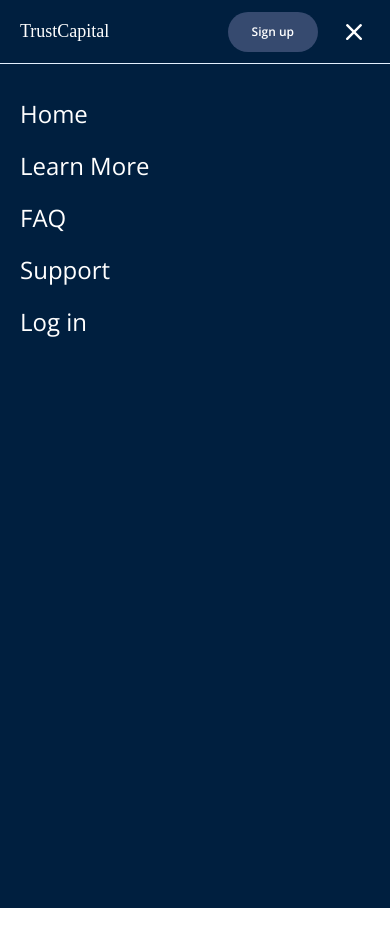
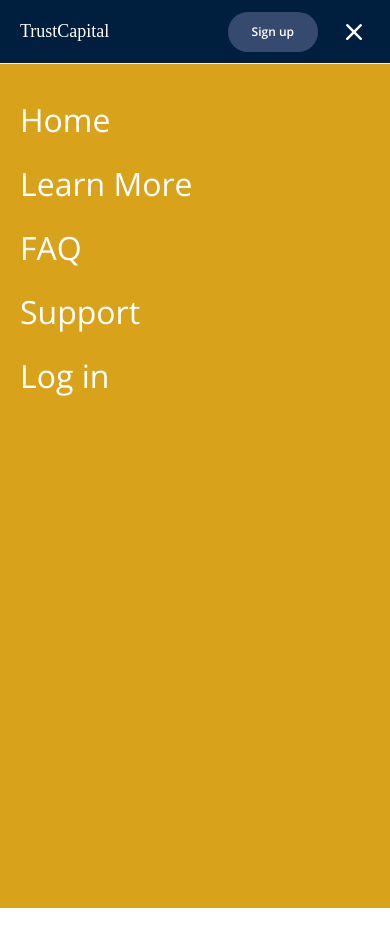
Before and after one commit to Joshardals/Trust-Capital, a Next.js app: page / in a window 390 px wide. Both pictures are taken after a click on the element 354 px from the left and 31 px from the top of the page. Shown: the top 946 px of the page. Built offline with nearby package versions, Linux system fonts and the light colour scheme; a web font is replaced by a local one.

Commit message:
initial commit

```diff
--- a/app/globals.css
+++ b/app/globals.css
@@ -8,7 +8,7 @@
   }
   /* Styles for the mobile Navigation Link */
   .sidebar-links {
-    @apply font-sans text-lg flex mt-3 rounded-sm transition duration-300
+    @apply font-sans text-xl flex mt-3 rounded-sm transition duration-300
     text-purewhite hover:text-babyblue hover:pt-1;
   }
 }
--- a/components/LandingPage/Header/Nav/SideNav.tsx
+++ b/components/LandingPage/Header/Nav/SideNav.tsx
@@ -10,7 +10,7 @@ const SideNav = () => {
     <div className="h-full overflow-hidden">
       <div
         className={clsx(
-          `fixed -bottom-16 left-0 h-screen bg-navyblue w-full md:hidden text-lightGray transition-all duration-300 ease-in-out`,
+          `fixed -bottom-16 bg-goldenrod left-0 h-screen w-full md:hidden text-lightGray transition-all duration-300 ease-in-out`,
           {
             block: navBar,
             hidden: !navBar,
```
